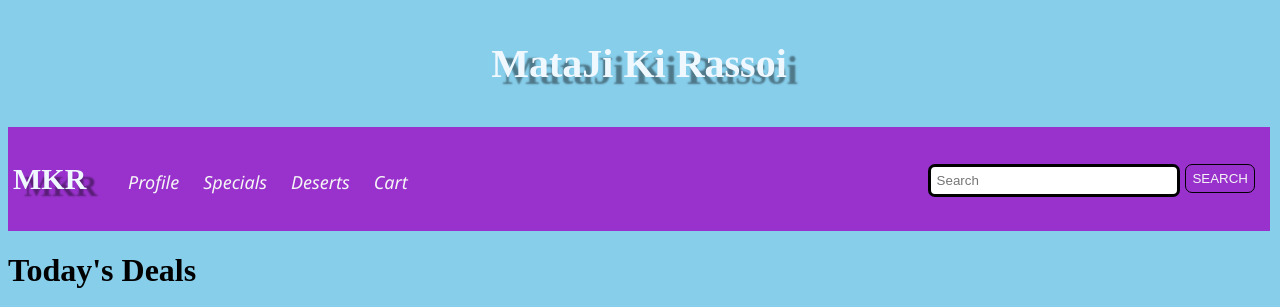
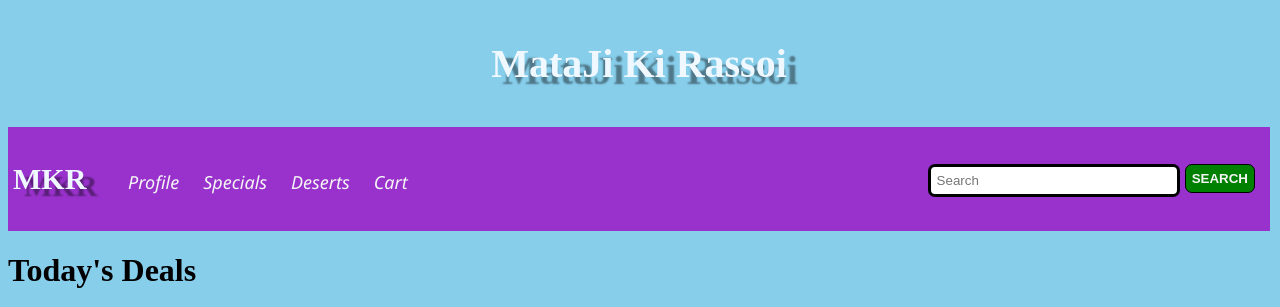
Before and after one commit to BajajGirik/Webpage, a plain HTML site: page Index.html in a window 1280 px wide. In both pictures the pointer is over the input "SEARCH". Shown: the top 307 px of the page. Drawn offline with Linux system fonts and the light colour scheme.

Commit message:
Searchbar upgraded

```diff
--- a/style.css
+++ b/style.css
@@ -83,3 +83,8 @@ a:hover {
   top: 37px;
   right: 15px;
 }
+
+.inpu:hover {
+  background: green;
+  font-weight: 900;
+}
```
